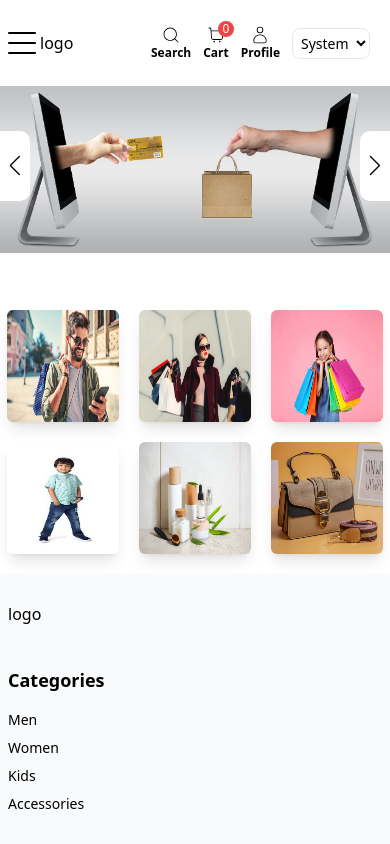
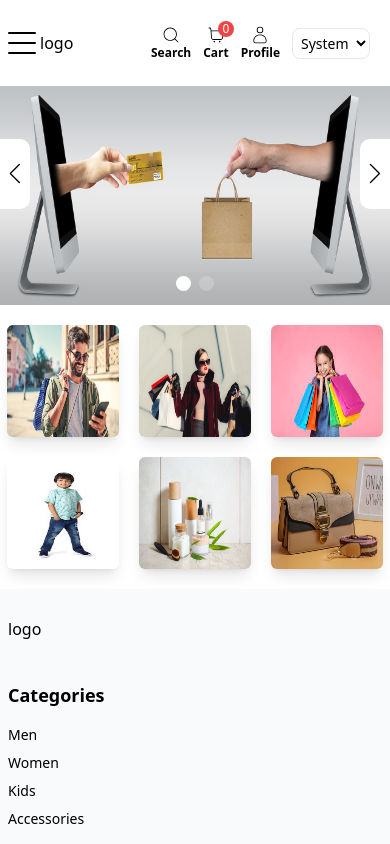
Before and after one commit to anshCoderZbar/ecommerce, a Next.js app: page / in a window 390 px wide. Shown: the top 844 px of the page. Built offline with nearby package versions, Linux system fonts and the light colour scheme.

Commit message:
added react-spring

```diff
--- a/pages/index.jsx
+++ b/pages/index.jsx
@@ -34,12 +34,14 @@ export default function Home() {
           {BannerImg?.map((image, i) => {
             return (
               <SwiperSlide key={i}>
-                <Image
-                  src={image?.img}
-                  alt="banner1"
-                  loading="lazy"
-                  className="w-full h-auto lg:h-[500px]"
-                />
+                <div className="w-full h-full">
+                  <Image
+                    src={image?.img}
+                    alt="banner1"
+                    loading="lazy"
+                    className="w-full h-auto aspect-video max-w-full lg:h-[500px]"
+                  />
+                </div>
               </SwiperSlide>
             );
           })}
```
